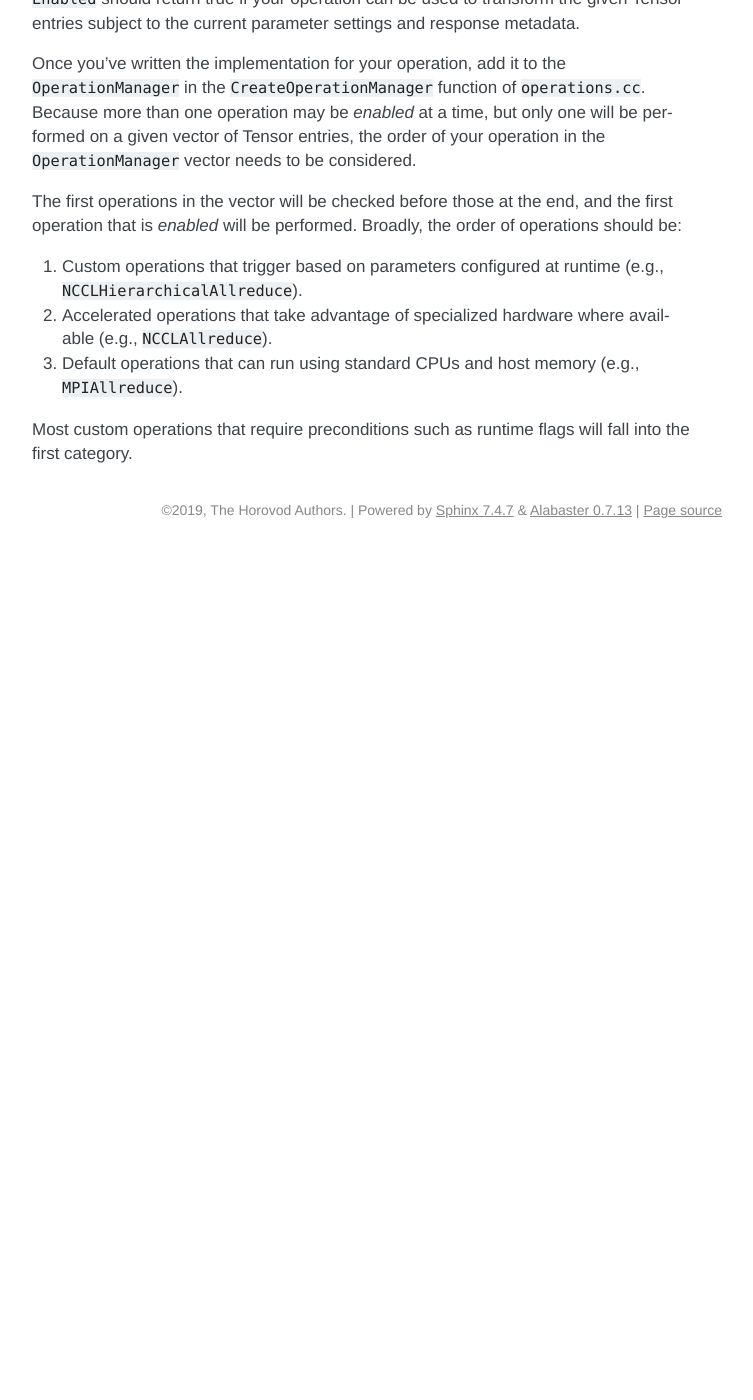
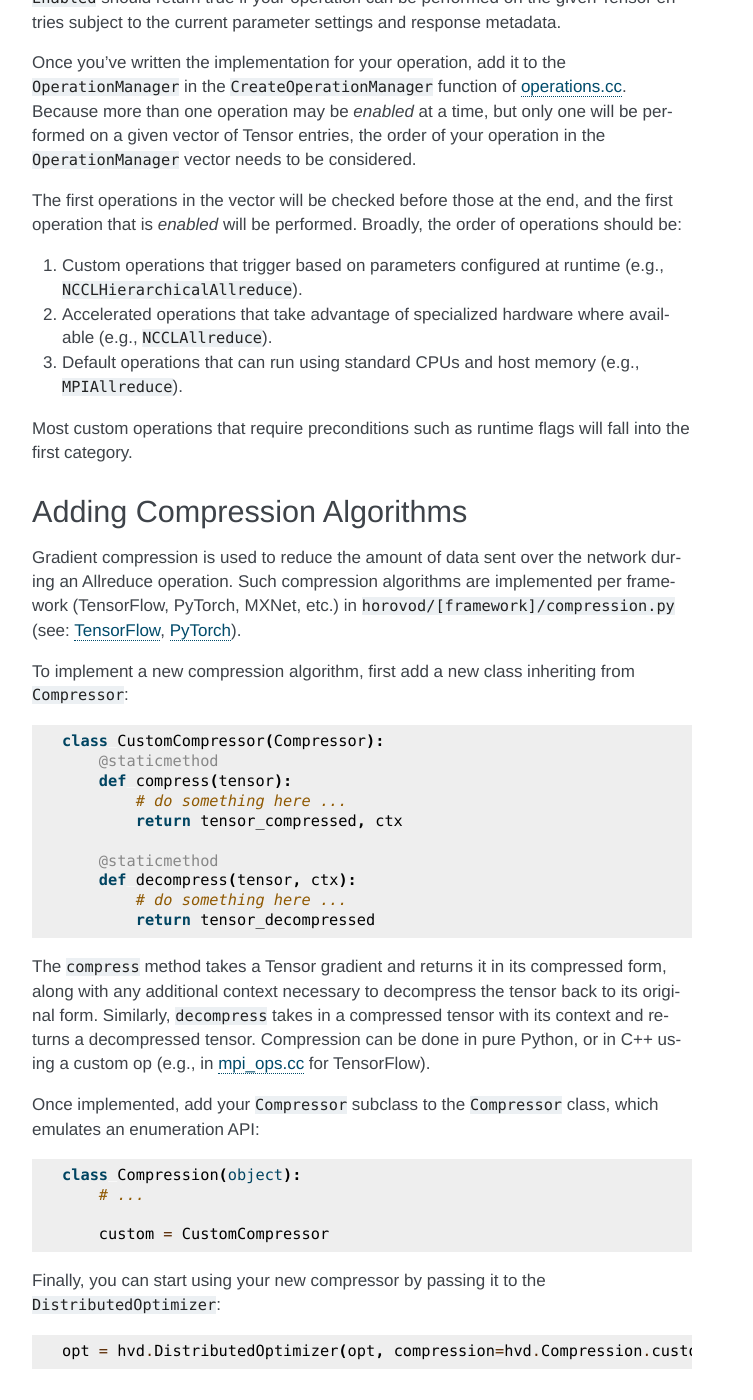
Before and after one commit to horovod/horovod, a Sphinx documentation site: the page built from docs/developers.rst, in a window 1280 px wide and 1400 px high, scrolled down 2099 px. Shown: the whole window, without its empty margins (388-1141 px from the left). Built offline with Sphinx 7.4.7, drawn with Linux system fonts in a browser that asks for light colours; before the commit the page ends 2647 px from its top, so only the background shows below that; some of the changed text lies outside the part shown.

Commit message:
Added compression
Signed-off-by: Travis Addair <taddair@uber.com>

```diff
--- a/docs/developers.rst
+++ b/docs/developers.rst
@@ -72,7 +72,7 @@ Horovod has unit tests for all frameworks you can run from the tests directory:
 
 **Note:** You will need PySpark and Java to run the Spark tests.
 
-**IMPORTANT:** Some tests contain GPU-only codepaths that will not execute without compiling with GPU support.
+**IMPORTANT:** Some tests contain GPU-only codepaths that will be skipped if running without GPU support.
 
 
 Adding Custom Operations
@@ -82,8 +82,10 @@ Operations in Horovod are used to transform Tensors across workers.  Horovod cur
 implement Broadcast, Allreduce, and Allgather interfaces.  Gradients in Horovod are aggregated through
 Allreduce operations (with the exception of sparse gradients which use Allgather).
 
-All data transfer operations are implemented in the ``horovod/common/ops`` directory.  Implementations are organized by
-the collective communication library used to perform the operation (e.g., `mpi_operations.cc` for MPI).
+All data transfer operations are implemented in the
+`horovod/common/ops <https://github.com/horovod/horovod/tree/master/horovod/common/ops>`__ directory.  Implementations
+are organized by the collective communication library used to perform the operation (e.g.,
+`mpi_operations.cc <https://github.com/horovod/horovod/blob/master/horovod/common/ops/mpi_operations.cc>`__ for MPI).
 
 To create a new custom operation, start by defining a new class that inherits from the base operation, in the file
 corresponding to the library you'll be using to implement the operation:
@@ -102,17 +104,18 @@ corresponding to the library you'll be using to implement the operation:
                    const std::vector<TensorTableEntry>& entries,
                    const Response& response) const override;
 
-The ``Execute`` member function is responsible for taking a list of Tensors and performing the transformation between
-workers.  The ``entries`` parameter provides access to all the Tensor buffers and metadata that need to be transformed,
+The ``Execute`` member function is responsible for performing the operation on a list of Tensors. The ``entries``
+parameter provides access to all the Tensor buffers and metadata that need to be processed,
 and the ``response`` parameter contains additional metadata including which devices are being used by different ranks.
 
-``Enabled`` should return true if your operation can be used to transform the given Tensor entries subject to the
+``Enabled`` should return true if your operation can be performed on the given Tensor entries subject to the
 current parameter settings and response metadata.
 
 Once you've written the implementation for your operation, add it to the ``OperationManager`` in the
-``CreateOperationManager`` function of ``operations.cc``.  Because more than one operation may be *enabled* at a
-time, but only one will be performed on a given vector of Tensor entries, the order of your operation in the
-``OperationManager`` vector needs to be considered.
+``CreateOperationManager`` function of
+`operations.cc <https://github.com/horovod/horovod/blob/master/horovod/common/operations.cc>`__.  Because more than one
+operation may be *enabled* at a time, but only one will be performed on a given vector of Tensor entries, the order of
+your operation in the ``OperationManager`` vector needs to be considered.
 
 The first operations in the vector will be checked before those at the end, and the first operation that is *enabled*
 will be performed. Broadly, the order of operations should be:
@@ -122,3 +125,49 @@ will be performed. Broadly, the order of operations should be:
 3. Default operations that can run using standard CPUs and host memory (e.g., ``MPIAllreduce``).
 
 Most custom operations that require preconditions such as runtime flags will fall into the first category.
+
+
+Adding Compression Algorithms
+~~~~~~~~~~~~~~~~~~~~~~~~~~~~~
+
+Gradient compression is used to reduce the amount of data sent over the network during an Allreduce operation.  Such
+compression algorithms are implemented per framework (TensorFlow, PyTorch, MXNet, etc.) in
+``horovod/[framework]/compression.py``
+(see: `TensorFlow <https://github.com/horovod/horovod/blob/master/horovod/tensorflow/compression.py>`__,
+`PyTorch <https://github.com/horovod/horovod/blob/master/horovod/torch/compression.py>`__).
+
+To implement a new compression algorithm, first add a new class inheriting from ``Compressor``:
+
+.. code-block:: python
+
+    class CustomCompressor(Compressor):
+        @staticmethod
+        def compress(tensor):
+            # do something here ...
+            return tensor_compressed, ctx
+
+        @staticmethod
+        def decompress(tensor, ctx):
+            # do something here ...
+            return tensor_decompressed
+
+The ``compress`` method takes a Tensor gradient and returns it in its compressed form, along with any additional context
+necessary to decompress the tensor back to its original form.  Similarly, ``decompress`` takes in a compressed tensor
+with its context and returns a decompressed tensor.  Compression can be done in pure Python, or in C++ using a custom
+op (e.g., in `mpi_ops.cc <https://github.com/horovod/horovod/blob/master/horovod/tensorflow/mpi_ops.cc>`__ for
+TensorFlow).
+
+Once implemented, add your ``Compressor`` subclass to the ``Compressor`` class, which emulates an enumeration API:
+
+.. code-block:: python
+
+    class Compression(object):
+        # ...
+
+        custom = CustomCompressor
+
+Finally, you can start using your new compressor by passing it to the ``DistributedOptimizer``:
+
+.. code-block:: python
+
+    opt = hvd.DistributedOptimizer(opt, compression=hvd.Compression.custom)
```
Also changed, not shown: other parts of docs/developers.rst (+1 -1 lines).
